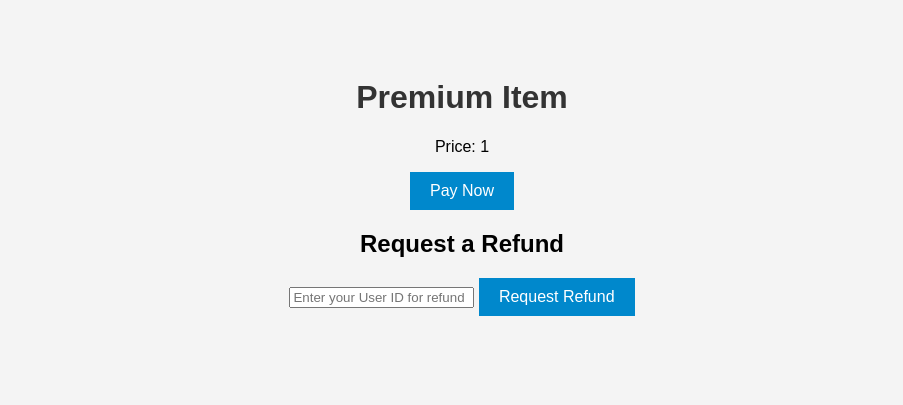
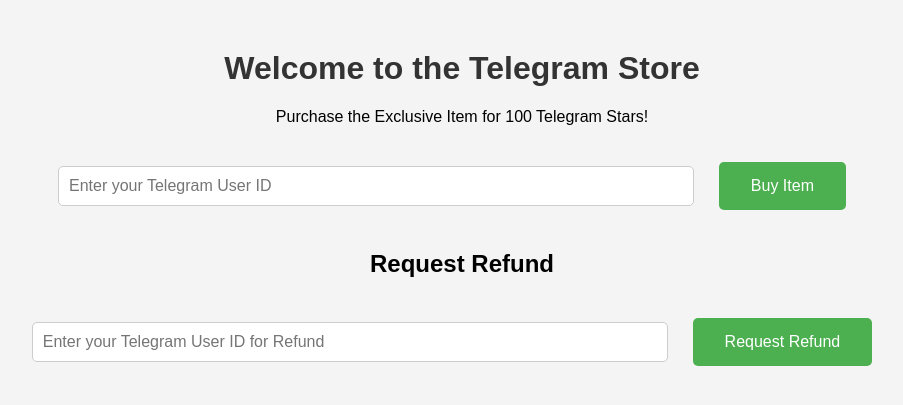
Before and after one commit to sanjida-777/tgpay, a Flask app: page / in a window 1280 px wide. Shown: the top 405 px of the page, without its empty margins (178-1081 px from the left). Run offline with Flask 3, Linux system fonts and the light colour scheme.

Commit message:
Update index.html

```diff
--- a/templates/index.html
+++ b/templates/index.html
@@ -3,60 +3,112 @@
 <head>
     <meta charset="UTF-8">
     <meta name="viewport" content="width=device-width, initial-scale=1.0">
-    <title>Store Page</title>
+    <title>Telegram Payment & Refund</title>
     <style>
         body {
             font-family: Arial, sans-serif;
             background-color: #f4f4f4;
-    text-align: center;
-    padding: 50px;
+            margin: 0;
+            padding: 0;
         }
 
         .container {
-    background: white;
-    padding: 20px;
-    border-radius: 10px;
-    box-shadow: 0px 0px 10px rgba(0, 0, 0, 0.1);
-    display: inline-block;
+            width: 80%;
+            margin: 50px auto;
+            text-align: center;
         }
 
         h1 {
             color: #333;
         }
 
-button {
-    background-color: #0088cc;
+        .button {
+            background-color: #4CAF50;
             color: white;
+            padding: 15px 32px;
+            text-align: center;
+            text-decoration: none;
+            display: inline-block;
+            font-size: 16px;
             border: none;
-    padding: 10px 20px;
-    font-size: 16px;
             cursor: pointer;
+            border-radius: 5px;
+            margin: 20px;
         }
 
-button:hover {
-    background-color: #005f99;
+        .button:hover {
+            background-color: #45a049;
+        }
+
+        input {
+            padding: 10px;
+            font-size: 16px;
+            border-radius: 5px;
+            border: 1px solid #ccc;
+            margin: 10px 0;
+            width: 60%;
+        }
+
+        .message {
+            margin-top: 20px;
+            font-size: 18px;
+            color: #333;
         }
     </style>
 </head>
 <body>
-    <h1>{{ item_name }}</h1>
-    <p>Price: {{ item_price }} {{ currency }}</p>
 
-    <form action="/pay" method="POST">
-        <input type="hidden" name="user_id" value="USER_ID_HERE">  <!-- Add actual user ID dynamically -->
-        <button type="submit">Pay Now</button>
+<div class="container">
+    <h1>Welcome to the Telegram Store</h1>
+    <p>Purchase the Exclusive Item for 100 Telegram Stars!</p>
+
+    <form id="paymentForm">
+        <input type="text" id="user_id" placeholder="Enter your Telegram User ID" required>
+        <button type="button" class="button" onclick="makePayment()">Buy Item</button>
     </form>
 
-    <h2>Request a Refund</h2>
-    <form action="/refund" method="POST">
-        <input type="text" name="user_id" placeholder="Enter your User ID for refund" required>
-        <button type="submit">Request Refund</button>
+    <p class="message" id="paymentMessage"></p>
+
+    <h2>Request Refund</h2>
+    <form id="refundForm">
+        <input type="text" id="refund_user_id" placeholder="Enter your Telegram User ID for Refund" required>
+        <button type="button" class="button" onclick="requestRefund()">Request Refund</button>
     </form>
 
+    <p class="message" id="refundMessage"></p>
+</div>
+
 <script>
+    function makePayment() {
+        const user_id = document.getElementById('user_id').value;
+        if (!user_id) {
+            alert("Please enter your user ID!");
+            return;
+        }
+
+        fetch('/pay', {
+            method: 'POST',
+            headers: {
+                'Content-Type': 'application/json',
+            },
+            body: JSON.stringify({ user_id: user_id })
+        })
+        .then(response => response.json())
+        .then(data => {
+            if (data.error) {
+                document.getElementById('paymentMessage').innerText = data.error;
+            } else {
+                document.getElementById('paymentMessage').innerText = "Payment successful! Please check your Telegram.";
+            }
+        })
+        .catch(error => {
+            console.error('Error:', error);
+            alert("An error occurred while processing the payment.");
+        });
+    }
+
     function requestRefund() {
         const user_id = document.getElementById('refund_user_id').value;
-
         if (!user_id) {
             alert("Please enter your user ID!");
             return;
@@ -65,20 +117,20 @@ button:hover {
         fetch('/refund', {
             method: 'POST',
             headers: {
-            'Content-Type': 'application/json',  // This header is required
+                'Content-Type': 'application/json',
             },
-        body: JSON.stringify({ user_id: user_id })  // Send data as JSON
+            body: JSON.stringify({ user_id: user_id })
         })
         .then(response => response.json())
         .then(data => {
-        alert(data.message);  // Handle success message
+            document.getElementById('refundMessage').innerText = data.message || data.error;
         })
         .catch(error => {
             console.error('Error:', error);
             alert("An error occurred while processing the refund.");
         });
     }
+</script>
 
-    </script>
 </body>
 </html>
```
Lines whose indentation alone changed are shown as unchanged.
